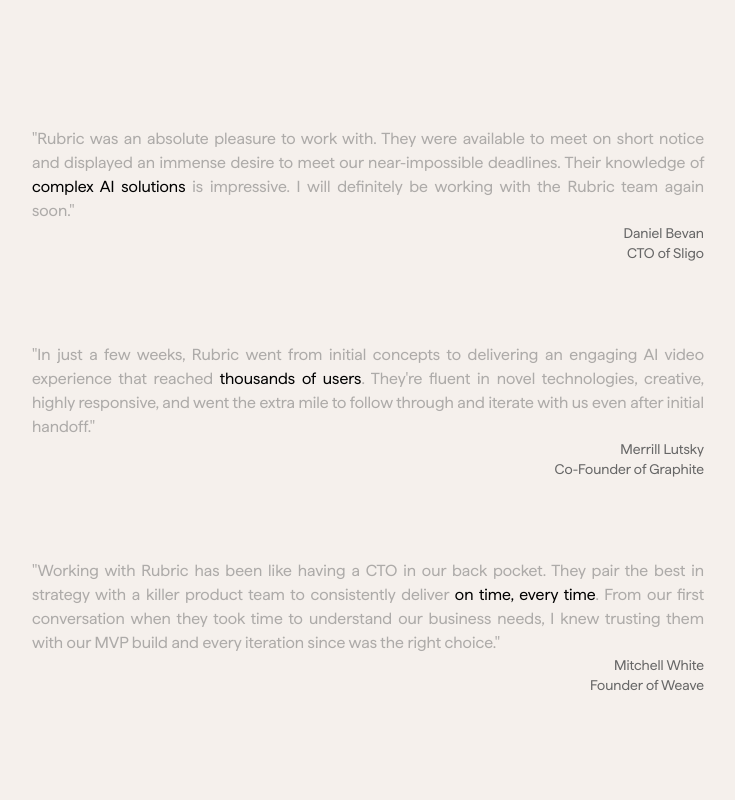
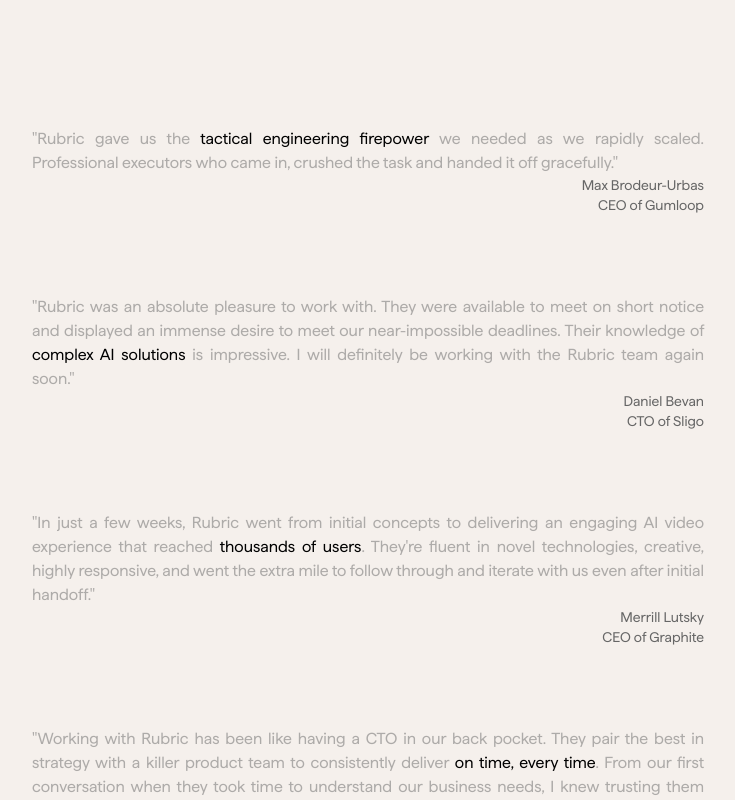
Before and after one commit to RubricLab/website, a Next.js app: page / in a window 1280 px wide. Shown: the part 1060-1860 px from the top of the page, without its empty margins (272-1007 px from the left). Built offline with nearby package versions, Linux system fonts and the light colour scheme; no server answers.

Commit message:
Add Max's testimonial. Abstract testimonials to a separate component.

```diff
--- a/src/ui/testimonials.tsx
+++ b/src/ui/testimonials.tsx
@@ -1,10 +1,34 @@
 import Link from 'next/link'
 
-export const Testimonials = () => {
-	return (
-		<div className="w-full max-w-2xl space-y-20 sm:text-justify">
-			<div className="flex flex-col">
-				<p>
+type TestimonialItem = {
+	body: React.ReactNode
+	author: string
+	title: string
+	company: string
+	href: string
+}
+
+const testimonials: TestimonialItem[] = [
+	{
+		body: (
+			<>
+				<span className="text-secondary/50">"Rubric gave us the </span>
+				tactical engineering firepower
+				<span className="text-secondary/50">
+					{' '}
+					we needed as we rapidly scaled. Professional executors who came in, crushed the task and handed
+					it off gracefully."
+				</span>
+			</>
+		),
+		author: 'Max Brodeur-Urbas',
+		title: 'CEO',
+		company: 'Gumloop',
+		href: '/work#Gumloop'
+	},
+	{
+		body: (
+			<>
 				<span className="text-secondary/50">
 					"Rubric was an absolute pleasure to work with. They were available to meet on short notice and
 					displayed an immense desire to meet our near-impossible deadlines. Their knowledge of
@@ -14,14 +38,16 @@
 					{' '}
 					is impressive. I will definitely be working with the Rubric team again soon."
 				</span>
-				</p>
-				<span className="self-end text-secondary text-sm">Daniel Bevan</span>
-				<span className="self-end text-secondary text-sm">
-					CTO of <Link href="/work#Sligo">Sligo</Link>
-				</span>
-			</div>
-			<div className="flex flex-col">
-				<p>
+			</>
+		),
+		author: 'Daniel Bevan',
+		title: 'CTO',
+		company: 'Sligo',
+		href: '/work#Sligo'
+	},
+	{
+		body: (
+			<>
 				<span className="text-secondary/50">
 					"In just a few weeks, Rubric went from initial concepts to delivering an engaging AI video
 					experience that reached{' '}
@@ -31,14 +57,16 @@
 					. They&apos;re fluent in novel technologies, creative, highly responsive, and went the extra
 					mile to follow through and iterate with us even after initial handoff."
 				</span>
-				</p>
-				<span className="self-end text-secondary text-sm">Merrill Lutsky</span>
-				<span className="self-end text-secondary text-sm">
-					Co-Founder of <Link href="/work#Graphite">Graphite</Link>
-				</span>
-			</div>
-			<div className="flex flex-col">
-				<p>
+			</>
+		),
+		author: 'Merrill Lutsky',
+		title: 'CEO',
+		company: 'Graphite',
+		href: '/work#Graphite'
+	},
+	{
+		body: (
+			<>
 				<span className="text-secondary/50">
 					"Working with Rubric has been like having a CTO in our back pocket. They pair the best in
 					strategy with a killer product team to consistently deliver{' '}
@@ -48,12 +76,33 @@
 					. From our first conversation when they took time to understand our business needs, I knew
 					trusting them with our MVP build and every iteration since was the right choice."
 				</span>
-				</p>
-				<span className="self-end text-secondary text-sm">Mitchell White</span>
+			</>
+		),
+		author: 'Mitchell White',
+		title: 'Founder',
+		company: 'Weave',
+		href: '/work#Weave'
+	}
+]
+
+const Testimonial = ({ item }: { item: TestimonialItem }) => {
+	return (
+		<div className="flex flex-col">
+			<p>{item.body}</p>
+			<span className="self-end text-secondary text-sm">{item.author}</span>
 			<span className="self-end text-secondary text-sm">
-					Founder of <Link href="/work#Weave">Weave</Link>
+				{item.title} of <Link href={item.href}>{item.company}</Link>
 			</span>
-			</div>
 		</div>
 	)
 }
+
+export const Testimonials = () => {
+	return (
+		<div className="w-full max-w-2xl space-y-20 sm:text-justify">
+			{testimonials.map(item => (
+				<Testimonial key={`${item.author}-${item.company}`} item={item} />
+			))}
+		</div>
+	)
+}
```
Lines whose indentation alone changed are shown as unchanged.
